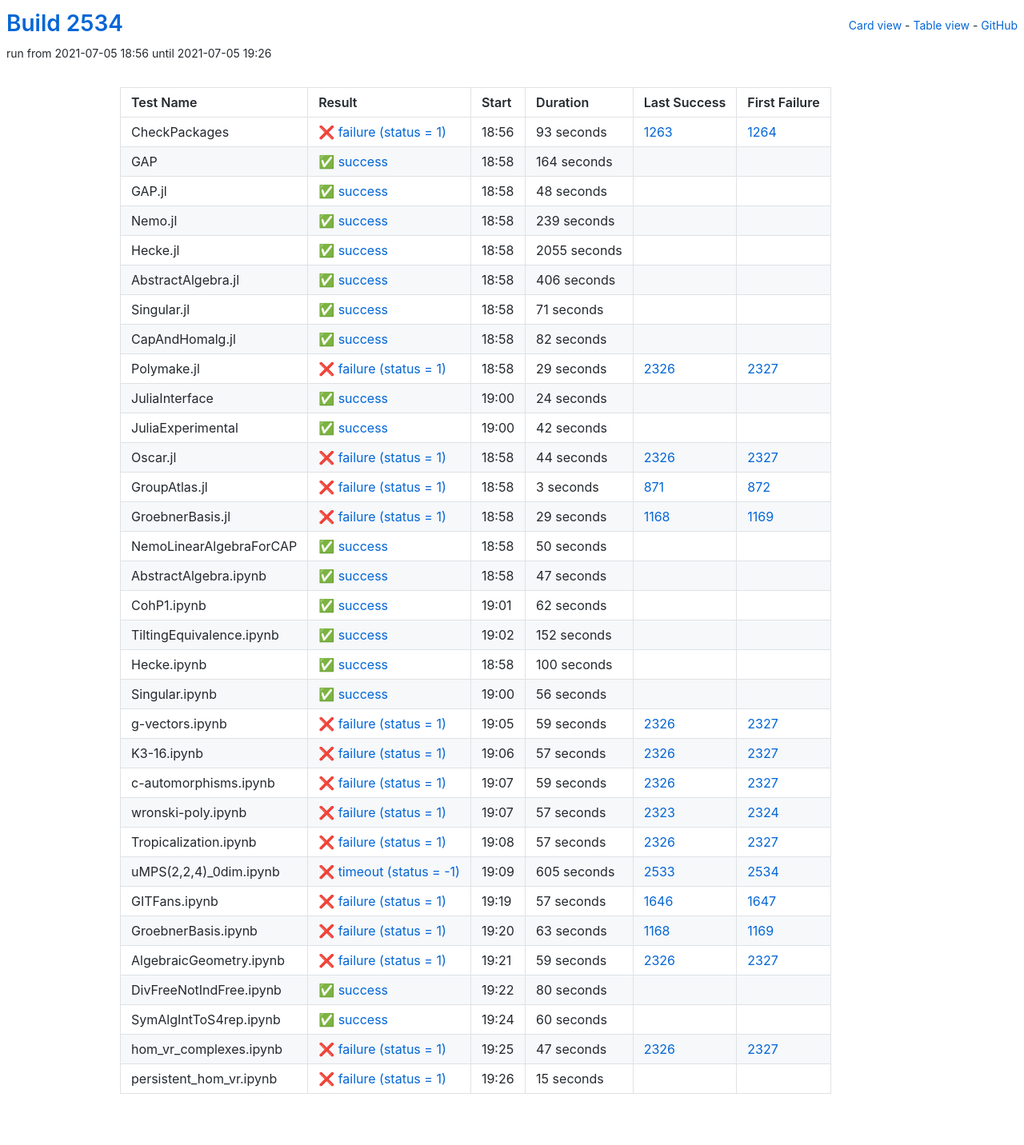
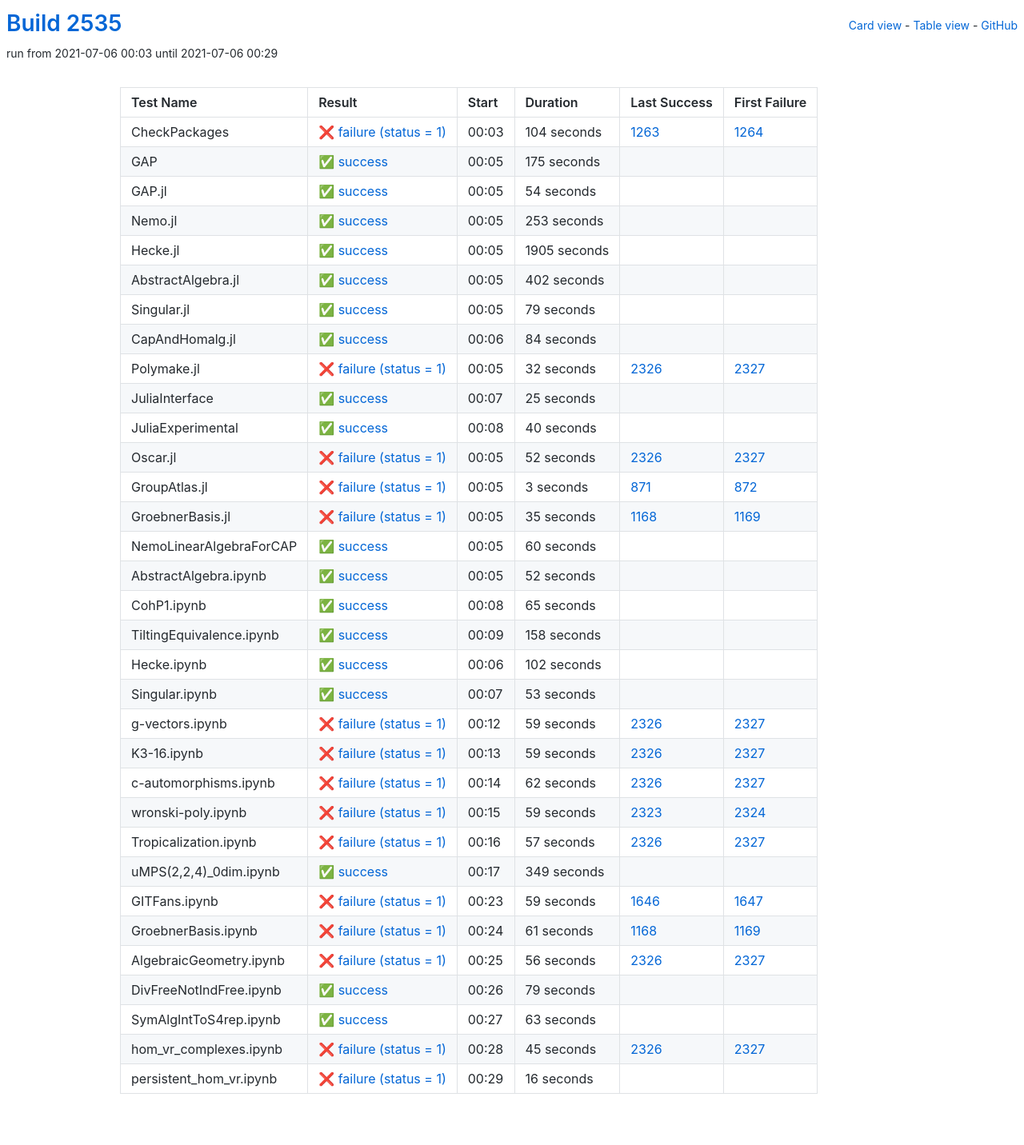
Before and after one commit to oscar-system/oscar-ci-status-stable, a Jekyll site: the page built from table.html, in a window 1280 px wide. Shown: the whole page at 80% size. Built offline with Jekyll 4.4.1, drawn with Linux system fonts in a browser that asks for light colours.

Commit message:
Build #2535

```diff
--- a/_data/ci.yml
+++ b/_data/ci.yml
@@ -1,6 +1,6 @@
 ---
-build: 2534
-build_url: https://oscarci.mathematik.uni-kl.de/job/oscar-stable/2534/
+build: 2535
+build_url: https://oscarci.mathematik.uni-kl.de/job/oscar-stable/2535/
 job: oscar-stable
 organization: oscar-system
 repo: oscar-ci-status-stable
@@ -8,152 +8,152 @@ repourl: https://github.com/oscar-system/oscar-ci-status-stable
 tests:
 - name: CheckPackages
   id: checkpackages
-  log: https://oscarci.mathematik.uni-kl.de/job/oscar-stable/2534/artifact/logs/build-2534/CheckPackages.log
-  start: 2021-07-05 18:56
+  log: https://oscarci.mathematik.uni-kl.de/job/oscar-stable/2535/artifact/logs/build-2535/CheckPackages.log
+  start: 2021-07-06 00:03
   success: false
   exitcode: 1
   status: failure
-  duration: 93
+  duration: 104
   last_success: 1263
   last_success_url: https://oscarci.mathematik.uni-kl.de/job/oscar-stable/1263/
   first_failure: 1264
   first_failure_url: https://oscarci.mathematik.uni-kl.de/job/oscar-stable/1264/
 - name: GAP
   id: gap
-  log: https://oscarci.mathematik.uni-kl.de/job/oscar-stable/2534/artifact/logs/build-2534/GAP.log
-  start: 2021-07-05 18:58
+  log: https://oscarci.mathematik.uni-kl.de/job/oscar-stable/2535/artifact/logs/build-2535/GAP.log
+  start: 2021-07-06 00:05
   success: true
   exitcode: 0
   status: success
-  duration: 164
+  duration: 175
   last_success: false
   last_success_url:
   first_failure: false
   first_failure_url:
 - name: GAP.jl
   id: gap-jl
-  log: https://oscarci.mathematik.uni-kl.de/job/oscar-stable/2534/artifact/logs/build-2534/GAP.jl.log
-  start: 2021-07-05 18:58
+  log: https://oscarci.mathematik.uni-kl.de/job/oscar-stable/2535/artifact/logs/build-2535/GAP.jl.log
+  start: 2021-07-06 00:05
   success: true
   exitcode: 0
   status: success
-  duration: 48
+  duration: 54
   last_success: false
   last_success_url:
   first_failure: false
   first_failure_url:
 - name: Nemo.jl
   id: nemo-jl
-  log: https://oscarci.mathematik.uni-kl.de/job/oscar-stable/2534/artifact/logs/build-2534/Nemo.jl.log
-  start: 2021-07-05 18:58
+  log: https://oscarci.mathematik.uni-kl.de/job/oscar-stable/2535/artifact/logs/build-2535/Nemo.jl.log
+  start: 2021-07-06 00:05
   success: true
   exitcode: 0
   status: success
-  duration: 239
+  duration: 253
   last_success: false
   last_success_url:
   first_failure: false
   first_failure_url:
 - name: Hecke.jl
   id: hecke-jl
-  log: https://oscarci.mathematik.uni-kl.de/job/oscar-stable/2534/artifact/logs/build-2534/Hecke.jl.log
-  start: 2021-07-05 18:58
+  log: https://oscarci.mathematik.uni-kl.de/job/oscar-stable/2535/artifact/logs/build-2535/Hecke.jl.log
+  start: 2021-07-06 00:05
   success: true
   exitcode: 0
   status: success
-  duration: 2055
+  duration: 1905
   last_success: false
   last_success_url:
   first_failure: false
   first_failure_url:
 - name: AbstractAlgebra.jl
   id: abstractalgebra-jl
-  log: https://oscarci.mathematik.uni-kl.de/job/oscar-stable/2534/artifact/logs/build-2534/AbstractAlgebra.jl.log
-  start: 2021-07-05 18:58
+  log: https://oscarci.mathematik.uni-kl.de/job/oscar-stable/2535/artifact/logs/build-2535/AbstractAlgebra.jl.log
+  start: 2021-07-06 00:05
   success: true
   exitcode: 0
   status: success
-  duration: 406
+  duration: 402
   last_success: false
   last_success_url:
   first_failure: false
   first_failure_url:
 - name: Singular.jl
   id: singular-jl
-  log: https://oscarci.mathematik.uni-kl.de/job/oscar-stable/2534/artifact/logs/build-2534/Singular.jl.log
-  start: 2021-07-05 18:58
+  log: https://oscarci.mathematik.uni-kl.de/job/oscar-stable/2535/artifact/logs/build-2535/Singular.jl.log
+  start: 2021-07-06 00:05
   success: true
   exitcode: 0
   status: success
-  duration: 71
+  duration: 79
   last_success: false
   last_success_url:
   first_failure: false
   first_failure_url:
 - name: CapAndHomalg.jl
   id: capandhomalg-jl
-  log: https://oscarci.mathematik.uni-kl.de/job/oscar-stable/2534/artifact/logs/build-2534/CapAndHomalg.jl.log
-  start: 2021-07-05 18:58
+  log: https://oscarci.mathematik.uni-kl.de/job/oscar-stable/2535/artifact/logs/build-2535/CapAndHomalg.jl.log
+  start: 2021-07-06 00:06
   success: true
   exitcode: 0
   status: success
-  duration: 82
+  duration: 84
   last_success: false
   last_success_url:
   first_failure: false
   first_failure_url:
 - name: Polymake.jl
   id: polymake-jl
-  log: https://oscarci.mathematik.uni-kl.de/job/oscar-stable/2534/artifact/logs/build-2534/Polymake.jl.log
-  start: 2021-07-05 18:58
+  log: https://oscarci.mathematik.uni-kl.de/job/oscar-stable/2535/artifact/logs/build-2535/Polymake.jl.log
+  start: 2021-07-06 00:05
   success: false
   exitcode: 1
   status: failure
-  duration: 29
+  duration: 32
   last_success: 2326
   last_success_url: https://oscarci.mathematik.uni-kl.de/job/oscar-stable/2326/
   first_failure: 2327
   first_failure_url: https://oscarci.mathematik.uni-kl.de/job/oscar-stable/2327/
 - name: JuliaInterface
   id: juliainterface
-  log: https://oscarci.mathematik.uni-kl.de/job/oscar-stable/2534/artifact/logs/build-2534/JuliaInterface.log
-  start: 2021-07-05 19:00
+  log: https://oscarci.mathematik.uni-kl.de/job/oscar-stable/2535/artifact/logs/build-2535/JuliaInterface.log
+  start: 2021-07-06 00:07
   success: true
   exitcode: 0
   status: success
-  duration: 24
+  duration: 25
   last_success: false
   last_success_url:
   first_failure: false
   first_failure_url:
 - name: JuliaExperimental
   id: juliaexperimental
-  log: https://oscarci.mathematik.uni-kl.de/job/oscar-stable/2534/artifact/logs/build-2534/JuliaExperimental.log
-  start: 2021-07-05 19:00
+  log: https://oscarci.mathematik.uni-kl.de/job/oscar-stable/2535/artifact/logs/build-2535/JuliaExperimental.log
+  start: 2021-07-06 00:08
   success: true
   exitcode: 0
   status: success
-  duration: 42
+  duration: 40
   last_success: false
   last_success_url:
   first_failure: false
   first_failure_url:
 - name: Oscar.jl
   id: oscar-jl
-  log: https://oscarci.mathematik.uni-kl.de/job/oscar-stable/2534/artifact/logs/build-2534/Oscar.jl.log
-  start: 2021-07-05 18:58
+  log: https://oscarci.mathematik.uni-kl.de/job/oscar-stable/2535/artifact/logs/build-2535/Oscar.jl.log
+  start: 2021-07-06 00:05
   success: false
   exitcode: 1
   status: failure
-  duration: 44
+  duration: 52
   last_success: 2326
   last_success_url: https://oscarci.mathematik.uni-kl.de/job/oscar-stable/2326/
   first_failure: 2327
   first_failure_url: https://oscarci.mathematik.uni-kl.de/job/oscar-stable/2327/
 - name: GroupAtlas.jl
   id: groupatlas-jl
-  log: https://oscarci.mathematik.uni-kl.de/job/oscar-stable/2534/artifact/logs/build-2534/GroupAtlas.jl.log
-  start: 2021-07-05 18:58
+  log: https://oscarci.mathematik.uni-kl.de/job/oscar-stable/2535/artifact/logs/build-2535/GroupAtlas.jl.log
+  start: 2021-07-06 00:05
   success: false
   exitcode: 1
   status: failure
@@ -164,92 +164,92 @@ tests:
   first_failure_url: https://oscarci.mathematik.uni-kl.de/job/oscar-stable/872/
 - name: GroebnerBasis.jl
   id: groebnerbasis-jl
-  log: https://oscarci.mathematik.uni-kl.de/job/oscar-stable/2534/artifact/logs/build-2534/GroebnerBasis.jl.log
-  start: 2021-07-05 18:58
+  log: https://oscarci.mathematik.uni-kl.de/job/oscar-stable/2535/artifact/logs/build-2535/GroebnerBasis.jl.log
+  start: 2021-07-06 00:05
   success: false
   exitcode: 1
   status: failure
-  duration: 29
+  duration: 35
   last_success: 1168
   last_success_url: https://oscarci.mathematik.uni-kl.de/job/oscar-stable/1168/
   first_failure: 1169
   first_failure_url: https://oscarci.mathematik.uni-kl.de/job/oscar-stable/1169/
 - name: NemoLinearAlgebraForCAP
   id: nemolinearalgebraforcap
-  log: https://oscarci.mathematik.uni-kl.de/job/oscar-stable/2534/artifact/logs/build-2534/NemoLinearAlgebraForCAP.log
-  start: 2021-07-05 18:58
+  log: https://oscarci.mathematik.uni-kl.de/job/oscar-stable/2535/artifact/logs/build-2535/NemoLinearAlgebraForCAP.log
+  start: 2021-07-06 00:05
   success: true
   exitcode: 0
   status: success
-  duration: 50
+  duration: 60
   last_success: false
   last_success_url:
   first_failure: false
   first_failure_url:
 - name: AbstractAlgebra.ipynb
   id: abstractalgebra-ipynb
-  log: https://oscarci.mathematik.uni-kl.de/job/oscar-stable/2534/artifact/logs/build-2534/AbstractAlgebra.ipynb.log
-  start: 2021-07-05 18:58
+  log: https://oscarci.mathematik.uni-kl.de/job/oscar-stable/2535/artifact/logs/build-2535/AbstractAlgebra.ipynb.log
+  start: 2021-07-06 00:05
   success: true
   exitcode: 0
   status: success
-  duration: 47
+  duration: 52
   last_success: false
   last_success_url:
   first_failure: false
   first_failure_url:
 - name: CohP1.ipynb
   id: cohp1-ipynb
-  log: https://oscarci.mathematik.uni-kl.de/job/oscar-stable/2534/artifact/logs/build-2534/CohP1.ipynb.log
-  start: 2021-07-05 19:01
+  log: https://oscarci.mathematik.uni-kl.de/job/oscar-stable/2535/artifact/logs/build-2535/CohP1.ipynb.log
+  start: 2021-07-06 00:08
   success: true
   exitcode: 0
   status: success
-  duration: 62
+  duration: 65
   last_success: false
   last_success_url:
   first_failure: false
   first_failure_url:
 - name: TiltingEquivalence.ipynb
   id: tiltingequivalence-ipynb
-  log: https://oscarci.mathematik.uni-kl.de/job/oscar-stable/2534/artifact/logs/build-2534/TiltingEquivalence.ipynb.log
-  start: 2021-07-05 19:02
+  log: https://oscarci.mathematik.uni-kl.de/job/oscar-stable/2535/artifact/logs/build-2535/TiltingEquivalence.ipynb.log
+  start: 2021-07-06 00:09
   success: true
   exitcode: 0
   status: success
-  duration: 152
+  duration: 158
   last_success: false
   last_success_url:
   first_failure: false
   first_failure_url:
 - name: Hecke.ipynb
   id: hecke-ipynb
-  log: https://oscarci.mathematik.uni-kl.de/job/oscar-stable/2534/artifact/logs/build-2534/Hecke.ipynb.log
-  start: 2021-07-05 18:58
+  log: https://oscarci.mathematik.uni-kl.de/job/oscar-stable/2535/artifact/logs/build-2535/Hecke.ipynb.log
+  start: 2021-07-06 00:06
   success: true
   exitcode: 0
   status: success
-  duration: 100
+  duration: 102
   last_success: false
   last_success_url:
   first_failure: false
   first_failure_url:
 - name: Singular.ipynb
   id: singular-ipynb
-  log: https://oscarci.mathematik.uni-kl.de/job/oscar-stable/2534/artifact/logs/build-2534/Singular.ipynb.log
-  start: 2021-07-05 19:00
+  log: https://oscarci.mathematik.uni-kl.de/job/oscar-stable/2535/artifact/logs/build-2535/Singular.ipynb.log
+  start: 2021-07-06 00:07
   success: true
   exitcode: 0
   status: success
-  duration: 56
+  duration: 53
   last_success: false
   last_success_url:
   first_failure: false
   first_failure_url:
 - name: g-vectors.ipynb
   id: g-vectors-ipynb
-  log: https://oscarci.mathematik.uni-kl.de/job/oscar-stable/2534/artifact/logs/build-2534/g-vectors.ipynb.log
-  start: 2021-07-05 19:05
+  log: https://oscarci.mathematik.uni-kl.de/job/oscar-stable/2535/artifact/logs/build-2535/g-vectors.ipynb.log
+  start: 2021-07-06 00:12
   success: false
   exitcode: 1
   status: failure
@@ -260,20 +260,8 @@ tests:
   first_failure_url: https://oscarci.mathematik.uni-kl.de/job/oscar-stable/2327/
 - name: K3-16.ipynb
   id: k3-16-ipynb
-  log: https://oscarci.mathematik.uni-kl.de/job/oscar-stable/2534/artifact/logs/build-2534/K3-16.ipynb.log
-  start: 2021-07-05 19:06
-  success: false
-  exitcode: 1
-  status: failure
-  duration: 57
-  last_success: 2326
-  last_success_url: https://oscarci.mathematik.uni-kl.de/job/oscar-stable/2326/
-  first_failure: 2327
-  first_failure_url: https://oscarci.mathematik.uni-kl.de/job/oscar-stable/2327/
-- name: c-automorphisms.ipynb
-  id: c-automorphisms-ipynb
-  log: https://oscarci.mathematik.uni-kl.de/job/oscar-stable/2534/artifact/logs/build-2534/c-automorphisms.ipynb.log
-  start: 2021-07-05 19:07
+  log: https://oscarci.mathematik.uni-kl.de/job/oscar-stable/2535/artifact/logs/build-2535/K3-16.ipynb.log
+  start: 2021-07-06 00:13
   success: false
   exitcode: 1
   status: failure
@@ -282,22 +270,34 @@ tests:
   last_success_url: https://oscarci.mathematik.uni-kl.de/job/oscar-stable/2326/
   first_failure: 2327
   first_failure_url: https://oscarci.mathematik.uni-kl.de/job/oscar-stable/2327/
-- name: wronski-poly.ipynb
-  id: wronski-poly-ipynb
-  log: https://oscarci.mathematik.uni-kl.de/job/oscar-stable/2534/artifact/logs/build-2534/wronski-poly.ipynb.log
-  start: 2021-07-05 19:07
+- name: c-automorphisms.ipynb
+  id: c-automorphisms-ipynb
+  log: https://oscarci.mathematik.uni-kl.de/job/oscar-stable/2535/artifact/logs/build-2535/c-automorphisms.ipynb.log
+  start: 2021-07-06 00:14
   success: false
   exitcode: 1
   status: failure
-  duration: 57
+  duration: 62
+  last_success: 2326
+  last_success_url: https://oscarci.mathematik.uni-kl.de/job/oscar-stable/2326/
+  first_failure: 2327
+  first_failure_url: https://oscarci.mathematik.uni-kl.de/job/oscar-stable/2327/
+- name: wronski-poly.ipynb
+  id: wronski-poly-ipynb
+  log: https://oscarci.mathematik.uni-kl.de/job/oscar-stable/2535/artifact/logs/build-2535/wronski-poly.ipynb.log
+  start: 2021-07-06 00:15
+  success: false
+  exitcode: 1
+  status: failure
+  duration: 59
   last_success: 2323
   last_success_url: https://oscarci.mathematik.uni-kl.de/job/oscar-stable/2323/
   first_failure: 2324
   first_failure_url: https://oscarci.mathematik.uni-kl.de/job/oscar-stable/2324/
 - name: Tropicalization.ipynb
   id: tropicalization-ipynb
-  log: https://oscarci.mathematik.uni-kl.de/job/oscar-stable/2534/artifact/logs/build-2534/Tropicalization.ipynb.log
-  start: 2021-07-05 19:08
+  log: https://oscarci.mathematik.uni-kl.de/job/oscar-stable/2535/artifact/logs/build-2535/Tropicalization.ipynb.log
+  start: 2021-07-06 00:16
   success: false
   exitcode: 1
   status: failure
@@ -308,96 +308,96 @@ tests:
   first_failure_url: https://oscarci.mathematik.uni-kl.de/job/oscar-stable/2327/
 - name: uMPS(2,2,4)_0dim.ipynb
   id: umps-2-2-4-0dim-ipynb
-  log: https://oscarci.mathematik.uni-kl.de/job/oscar-stable/2534/artifact/logs/build-2534/uMPS-2-2-4-_0dim.ipynb.log
-  start: 2021-07-05 19:09
-  success: false
-  exitcode: -1
-  status: timeout
-  duration: 605
-  last_success: 2533
-  last_success_url: https://oscarci.mathematik.uni-kl.de/job/oscar-stable/2533/
-  first_failure: 2534
-  first_failure_url: https://oscarci.mathematik.uni-kl.de/job/oscar-stable/2534/
+  log: https://oscarci.mathematik.uni-kl.de/job/oscar-stable/2535/artifact/logs/build-2535/uMPS-2-2-4-_0dim.ipynb.log
+  start: 2021-07-06 00:17
+  success: true
+  exitcode: 0
+  status: success
+  duration: 349
+  last_success: false
+  last_success_url:
+  first_failure: false
+  first_failure_url:
 - name: GITFans.ipynb
   id: gitfans-ipynb
-  log: https://oscarci.mathematik.uni-kl.de/job/oscar-stable/2534/artifact/logs/build-2534/GITFans.ipynb.log
-  start: 2021-07-05 19:19
+  log: https://oscarci.mathematik.uni-kl.de/job/oscar-stable/2535/artifact/logs/build-2535/GITFans.ipynb.log
+  start: 2021-07-06 00:23
   success: false
   exitcode: 1
   status: failure
-  duration: 57
+  duration: 59
   last_success: 1646
   last_success_url: https://oscarci.mathematik.uni-kl.de/job/oscar-stable/1646/
   first_failure: 1647
   first_failure_url: https://oscarci.mathematik.uni-kl.de/job/oscar-stable/1647/
 - name: GroebnerBasis.ipynb
   id: groebnerbasis-ipynb
-  log: https://oscarci.mathematik.uni-kl.de/job/oscar-stable/2534/artifact/logs/build-2534/GroebnerBasis.ipynb.log
-  start: 2021-07-05 19:20
+  log: https://oscarci.mathematik.uni-kl.de/job/oscar-stable/2535/artifact/logs/build-2535/GroebnerBasis.ipynb.log
+  start: 2021-07-06 00:24
   success: false
   exitcode: 1
   status: failure
-  duration: 63
+  duration: 61
   last_success: 1168
   last_success_url: https://oscarci.mathematik.uni-kl.de/job/oscar-stable/1168/
   first_failure: 1169
   first_failure_url: https://oscarci.mathematik.uni-kl.de/job/oscar-stable/1169/
 - name: AlgebraicGeometry.ipynb
   id: algebraicgeometry-ipynb
-  log: https://oscarci.mathematik.uni-kl.de/job/oscar-stable/2534/artifact/logs/build-2534/AlgebraicGeometry.ipynb.log
-  start: 2021-07-05 19:21
+  log: https://oscarci.mathematik.uni-kl.de/job/oscar-stable/2535/artifact/logs/build-2535/AlgebraicGeometry.ipynb.log
+  start: 2021-07-06 00:25
   success: false
   exitcode: 1
   status: failure
-  duration: 59
+  duration: 56
   last_success: 2326
   last_success_url: https://oscarci.mathematik.uni-kl.de/job/oscar-stable/2326/
   first_failure: 2327
   first_failure_url: https://oscarci.mathematik.uni-kl.de/job/oscar-stable/2327/
 - name: DivFreeNotIndFree.ipynb
   id: divfreenotindfree-ipynb
-  log: https://oscarci.mathematik.uni-kl.de/job/oscar-stable/2534/artifact/logs/build-2534/DivFreeNotIndFree.ipynb.log
-  start: 2021-07-05 19:22
+  log: https://oscarci.mathematik.uni-kl.de/job/oscar-stable/2535/artifact/logs/build-2535/DivFreeNotIndFree.ipynb.log
+  start: 2021-07-06 00:26
   success: true
   exitcode: 0
   status: success
-  duration: 80
+  duration: 79
   last_success: false
   last_success_url:
   first_failure: false
   first_failure_url:
 - name: SymAlgIntToS4rep.ipynb
   id: symalginttos4rep-ipynb
-  log: https://oscarci.mathematik.uni-kl.de/job/oscar-stable/2534/artifact/logs/build-2534/SymAlgIntToS4rep.ipynb.log
-  start: 2021-07-05 19:24
+  log: https://oscarci.mathematik.uni-kl.de/job/oscar-stable/2535/artifact/logs/build-2535/SymAlgIntToS4rep.ipynb.log
+  start: 2021-07-06 00:27
   success: true
   exitcode: 0
   status: success
-  duration: 60
+  duration: 63
   last_success: false
   last_success_url:
   first_failure: false
   first_failure_url:
 - name: hom_vr_complexes.ipynb
   id: hom-vr-complexes-ipynb
-  log: https://oscarci.mathematik.uni-kl.de/job/oscar-stable/2534/artifact/logs/build-2534/hom_vr_complexes.ipynb.log
-  start: 2021-07-05 19:25
+  log: https://oscarci.mathematik.uni-kl.de/job/oscar-stable/2535/artifact/logs/build-2535/hom_vr_complexes.ipynb.log
+  start: 2021-07-06 00:28
   success: false
   exitcode: 1
   status: failure
-  duration: 47
+  duration: 45
   last_success: 2326
   last_success_url: https://oscarci.mathematik.uni-kl.de/job/oscar-stable/2326/
   first_failure: 2327
   first_failure_url: https://oscarci.mathematik.uni-kl.de/job/oscar-stable/2327/
 - name: persistent_hom_vr.ipynb
   id: persistent-hom-vr-ipynb
-  log: https://oscarci.mathematik.uni-kl.de/job/oscar-stable/2534/artifact/logs/build-2534/persistent_hom_vr.ipynb.log
-  start: 2021-07-05 19:26
+  log: https://oscarci.mathematik.uni-kl.de/job/oscar-stable/2535/artifact/logs/build-2535/persistent_hom_vr.ipynb.log
+  start: 2021-07-06 00:29
   success: false
   exitcode: 1
   status: failure
-  duration: 15
+  duration: 16
   last_success: false
   last_success_url:
   first_failure: false
```
Also changed, not shown: README.md.
